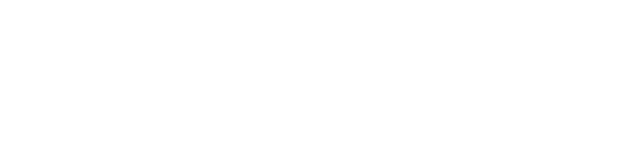
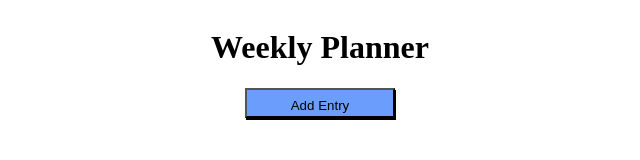
Before and after one commit to donark1/week-planner, a plain HTML site: page index.html in a window 1280 px wide. Shown: the whole page, without its empty margins (320-960 px from the left). Drawn offline with Linux system fonts and the light colour scheme.

Commit message:
Initial index.html setup

```diff
--- a/index.html
+++ b/index.html
@@ -7,6 +7,15 @@
   <link rel="stylesheet" href="styles.css">
 </head>
 <body>
+  <div class="container">
+    <div class="row">
+      <h1>Weekly Planner</h1>
+    </div>
+
+    <div class="row">
+        <button class="addEntryButton">Add Entry</button>
+    </div>
+  </div>
   <script src="main.js"></script>
 </body>
 </html>
--- a/styles.css
+++ b/styles.css
@@ -0,0 +1,20 @@
+.row {
+  display: flex;
+  flex-wrap: wrap;
+  width: 100%;
+  justify-content: center;
+}
+
+.addEntryButton {
+  background-color: rgb(106, 157, 252);
+  padding: 0.5rem 1rem;
+  outline: none;
+  width: 150px;
+  height: 30px;
+  margin: auto;
+  box-shadow: 1px 2px;
+}
+
+.addEntryButton:hover {
+  background-color: rgb(159, 198, 211);
+}
```
